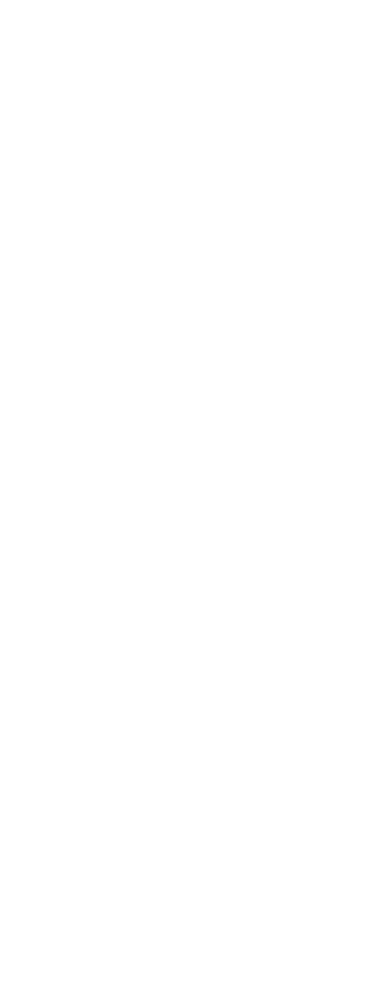
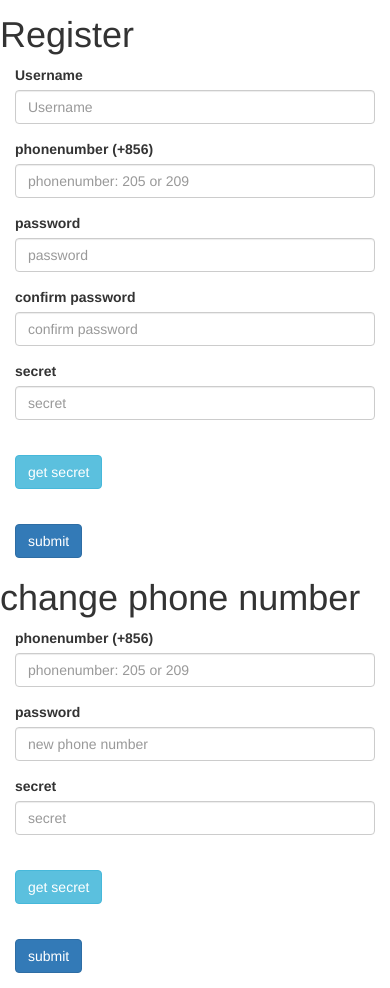
Before and after one commit to touy/websocket-service, an Angular app: page / in a window 390 px wide. Shown: the part 1980-2968 px from the top of the page. Before the commit the page ends 1990 px from the top, so only its background shows below. Built offline with nearby package versions, Linux system fonts and the light colour scheme; no server answers.

Commit message:
update change phone

```diff
--- a/src/app/app.component.html
+++ b/src/app/app.component.html
@@ -198,10 +198,143 @@
                 <div class="form-group">
                     <label class="col-md-4 control-label" for="submit"></label>
                     <div class="col-md-4">
-                        <button id="submit" name="submit" class="btn btn-primary">submit</button>
+                        <button id="submit" (click)='register()' name="submit" class="btn btn-primary">submit</button>
                     </div>
                 </div>
 
 
+<div>
+  <h1>
+    Register
+  </h1>
+
+                <!-- Text input-->
+                <div class="form-group">
+                    <label class="col-md-4 control-label" for="username">Username</label>
+                    <div class="col-md-4">
+                        <input id="username" name="username"
+                        (value)="_newUser.data['user']===undefined? '' : _newUser.data['user'].username"
+                        (input)="_newUser.data['user'].username=$event.target.value"
+                        type="text" placeholder="Username" class="form-control input-md" required>
+                    </div>
+                </div>
+
+                <!-- Text input-->
+                <div class="form-group">
+                    <label class="col-md-4 control-label" for="phonenumber">phonenumber (+856)</label>
+                    <div class="col-md-4">
+                        <input id="phonenumber" name="phonenumber"
+                        (value)="_newUser.data['user'].phonenumber===undefined? '' : _newUser.data['user'].phonenumber"
+                        (input)="_newUser.data['user'].phonenumber=$event.target.value"
+                        type="number" maxlength="10" placeholder="phonenumber: 205 or 209" class="form-control input-md"
+                            required>
+                    </div>
+                </div>
+                <div class="form-group">
+                    <label class="col-md-4 control-label" for="rpassword">password</label>
+                    <div class="col-md-4">
+                        <input id="rpassword" name="rpassword"
+                        (value)="_newUser.data['user'].password===undefined? '' : _newUser.data['user'].password"
+                        (input)="_newUser.data['user'].password=$event.target.value"
+                        type="password" placeholder="password" class="form-control input-md" required>
+                    </div>
+                </div>
+                <div class="form-group">
+                    <label class="col-md-4 control-label" for="rconfirmpassword">confirm password</label>
+                    <div class="col-md-4">
+                        <input id="rconfirmpassword"
+                        (value)="_newUser.data['user'].confirmpassword===undefined? '' : _newUser.data['user'].confirmpassword"
+                        (input)="_newUser.data['user'].confirmpassword=$event.target.value"
+                        name="rconfirmpassword" type="password" placeholder="confirm password" class="form-control input-md"
+                            required>
+                    </div>
+                </div>
+                <!-- Text input-->
+                <div class="form-group">
+                    <label class="col-md-4 control-label" for="secret">secret</label>
+                    <div class="col-md-2">
+                        <input id="secret" name="secret"
+                        [value]="_newUser.data['secret']===undefined? '' : _newUser.data['secret']"
+                        (input)="_newUser.data['secret']=$event.target.value"
+                        (keyup)="checkSecret($event)"
+                        maxlength="6" type="number" placeholder="secret" class="form-control input-md" required>
+                    </div>
+                </div>
+
+                <!-- Button -->
+                <div class="form-group">
+                    <label class="col-md-4 control-label" for="btnGetSecret"></label>
+                    <div class="col-md-4">
+                        <button id="btnGetSecret" (click)="getSecret()" name="btnGetSecret" class="btn btn-info">get secret</button>
+                    </div>
+                </div>
+
+                <!-- Button -->
+                <div class="form-group">
+                    <label class="col-md-4 control-label" for="submit"></label>
+                    <div class="col-md-4">
+                        <button id="submit" (click)='register()' name="submit" class="btn btn-primary">submit</button>
+                    </div>
+                </div>
 
 </div>
+
+
+
+
+<div>
+    <h1>
+      change phone number
+    </h1>
+
+
+                  <!-- Text input-->
+                  <div class="form-group">
+                      <label class="col-md-4 control-label" for="phonenumber">phonenumber (+856)</label>
+                      <div class="col-md-4">
+                          <input id="phonenumber" name="phonenumber"
+                          (value)="_currentUserdetail.phonenumber===undefined? '' : _currentUserdetail.phonenumber"
+                          (input)="_currentUserdetail.phonenumber=$event.target.value"
+                          type="number" maxlength="10" placeholder="phonenumber: 205 or 209" class="form-control input-md"
+                              required>
+                      </div>
+                  </div>
+                  <div class="form-group">
+                      <label class="col-md-4 control-label" for="newphonenumber">password</label>
+                      <div class="col-md-4">
+                          <input id="newphonenumber" name="newphonenumber"
+                          (value)="_currentUserdetail.newphonenumber===undefined? '' : _currentUserdetail.newphonenumber"
+                          (input)="_currentUserdetail.newphonenumber=$event.target.value"
+                          type="number" placeholder="new phone number" class="form-control input-md" required>
+                      </div>
+                  </div>
+
+                  <!-- Text input-->
+                  <div class="form-group">
+                      <label class="col-md-4 control-label" for="secret">secret</label>
+                      <div class="col-md-2">
+                          <input id="secret" name="secret"
+                          [value]="_newUser.data['secret']===undefined? '' : _newUser.data['secret']"
+                          (input)="_newUser.data['secret']=$event.target.value"
+                          (keyup)="checkSecret($event)"
+                          maxlength="6" type="number" placeholder="secret" class="form-control input-md" required>
+                      </div>
+                  </div>
+
+                  <!-- Button -->
+                  <div class="form-group">
+                      <label class="col-md-4 control-label" for="btngetSMSConfirm"></label>
+                      <div class="col-md-4">
+                          <button id="btngetSMSConfirm" (click)="getSMSConfirm()" name="btngetSMSConfirm" class="btn btn-info">get secret</button>
+                      </div>
+                  </div>
+
+                  <!-- Button -->
+                  <div class="form-group">
+                      <label class="col-md-4 control-label" for="submit"></label>
+                      <div class="col-md-4">
+                          <button id="submit" (click)='changePhoneNumber()' name="submit" class="btn btn-primary">submit</button>
+                      </div>
+                  </div>
+
+  </div>
--- a/src/app/app.component.ts
+++ b/src/app/app.component.ts
@@ -115,8 +115,8 @@ export class AppComponent {
     this.clearJSONValue(this._currentUserdetail);
   }
   register() {
-    this.websocketDataServiceService.changePassword(this._newUser);
-    // this.clearJSONValue(this._newUser);
+    this.websocketDataServiceService.register(this._newUser);
+    this.clearJSONValue(this._newUser);
   }
   getSecret() {
     this.websocketDataServiceService.getSecret(this._newUser);
@@ -134,5 +134,17 @@ export class AppComponent {
   checkPhoneNumber() {
     this.websocketDataServiceService.checkPhoneNumber(this._newUser);
   }
-
+  getSMSConfirm() {
+    this.websocketDataServiceService.send_confirm_phone_sms(this._currentUserdetail);
+  }
+  checkSMSConfirm(){
+    if (this._newUser.data['secret'] !== undefined) {
+      if (this._newUser.data['secret'].length === 6) {
+        this.websocketDataServiceService.check_confirm_phone_sms(this._newUser);
+      }
+    }
+  }
+  confirmChangePhonenumber() {
+    this.websocketDataServiceService.update_confirm_phone(this._newUser.data);
+  }
 }
--- a/src/app/websocket-data-service.service.ts
+++ b/src/app/websocket-data-service.service.ts
@@ -222,7 +222,7 @@ export class WebsocketDataServiceService implements OnInit {
                 this.refreshNewUserMessage();
               }
               break;
-              case 'get-secret':
+            case 'get-secret':
               if (this._client.data['message'].toLowerCase().indexOf('error') > -1) {
                 console.log(this._client.data['message']);
               } else {
@@ -230,12 +230,28 @@ export class WebsocketDataServiceService implements OnInit {
                 this.refreshNewUserMessage();
               }
               break;
-              case 'register':
+            case 'register':
               if (this._client.data['message'].toLowerCase().indexOf('error') > -1) {
                 console.log(this._client.data['message']);
               } else {
                 this._newUser.data = this._client.data;
                 this.refreshNewUserMessage();
+              }
+              break;
+              case 'send-confirm-phone-sms':
+              if (this._client.data['message'].toLowerCase().indexOf('error') > -1) {
+                console.log(this._client.data['message']);
+              } else {
+                this._currentUserdetail = this._client.data['user'];
+                this.refreshUserDetails();
+              }
+              break;
+              case 'check-confirm-phone-sms':
+              if (this._client.data['message'].toLowerCase().indexOf('error') > -1) {
+                console.log(this._client.data['message']);
+              } else {
+                this._currentUserdetail = this._client.data['user'];
+                this.refreshUserDetails();
               }
               break;
             default:
@@ -341,11 +357,11 @@ export class WebsocketDataServiceService implements OnInit {
     } else { return alert('login first'); }
   }
 
-  register(data) {
+  register(newuser) {
     this._message = JSON.parse(JSON.stringify(this._client));
     console.log('before sending register');
     this._message.data = {};
-    this._message.data = data;
+    this._message.data = newuser.data;
     this._message.data['command'] = 'register';
     this.sendMsg();
   }
@@ -407,31 +423,37 @@ export class WebsocketDataServiceService implements OnInit {
     } else { alert('User is undefined'); }
   }
 
-  //  send_confirm_phone_sms(phone) {
-  //   phonesize = phone.length;
-  //   this._client.data = {};
-  //   this._client.data['user'] = {};
-  //   console.log(phone.indexOf('205'));
-  //   LTC = phone.indexOf('205');
-  //   UNI = phone.indexOf('209');
-  //   if (phonesize < 10 || phonesize > 10)
-  //     return alert('phone must start with 205 or 209 and 10 digit in total');
-  //   if (LTC < 0 && UNI < 0)
-  //     return alert('we support only LAOTEL and UNITEL number only');
-  //   this._client.data['command'] = 'send-confirm-phone-sms';
-  //   this._client.data['user'].phonenumber = phone;
-  //   this.sendMsg();
-  // }
+  send_confirm_phone_sms(user) {
+    const phonesize = user.phonenumber.length;
+    console.log(user.phonenumber.indexOf('205'));
+    const LTC = user.phonenumber.indexOf('205');
+    const UNI = user.phonenumber.indexOf('209');
+    if (phonesize < 10 || phonesize > 10) {
+      return alert('phone must start with 205 or 209 and 10 digit in total');
+    }
+    if (LTC < 0 && UNI < 0) {
+      return alert('we support only LAOTEL and UNITEL number only');
+    }
+    this._message = JSON.parse(JSON.stringify(this._client));
+    this._message.data['command'] = 'send-confirm-phone-sms';
+    this._message.data['user'] = user;
+    this.sendMsg();
+  }
 
-  //  check_confirm_phone_sms() {
-  //   this._client.data = {};
-  //   this._client.data['user'] = {};
-  //   this._client.data['command'] = 'check-confirm-phone-sms';
-  //   this._client.data['user'].phonenumber = $('#cPhoneNumber').val();
-  //   this._client.data['secret'] = $('#csecret').val();
-  //   //this._client.data['user'].phonenumber=phone;
-  //   this.sendMsg();
-  // }
+  check_confirm_phone_sms(data) {
+    this._message = JSON.parse(JSON.stringify(this._client));
+    this._message.data = data;
+    this._message.data['command'] = 'check-confirm-phone-sms';
+    // this._client.data['user'].phonenumber=phone;
+    this.sendMsg();
+  }
+  update_confirm_phone(user) {
+    this._message = JSON.parse(JSON.stringify(this._client));
+    this._message.data['user'] = user;
+    this._message.data['command'] = 'update-confirm-phone-sms';
+    // this._client.data['user'].phonenumber=phone;
+    this.sendMsg();
+  }
 
   //  checkForgot() {
   //   this._client.data = {};
```
